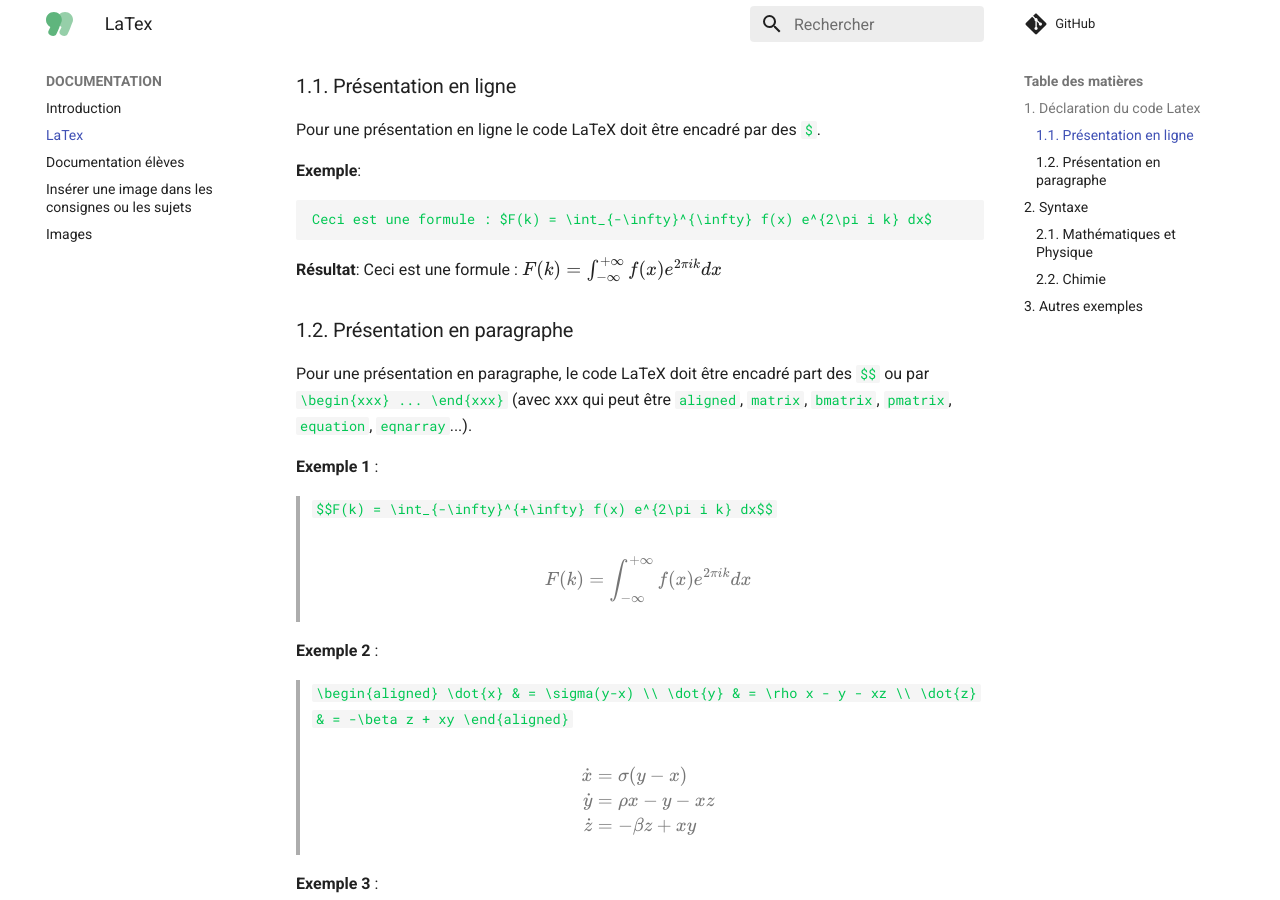
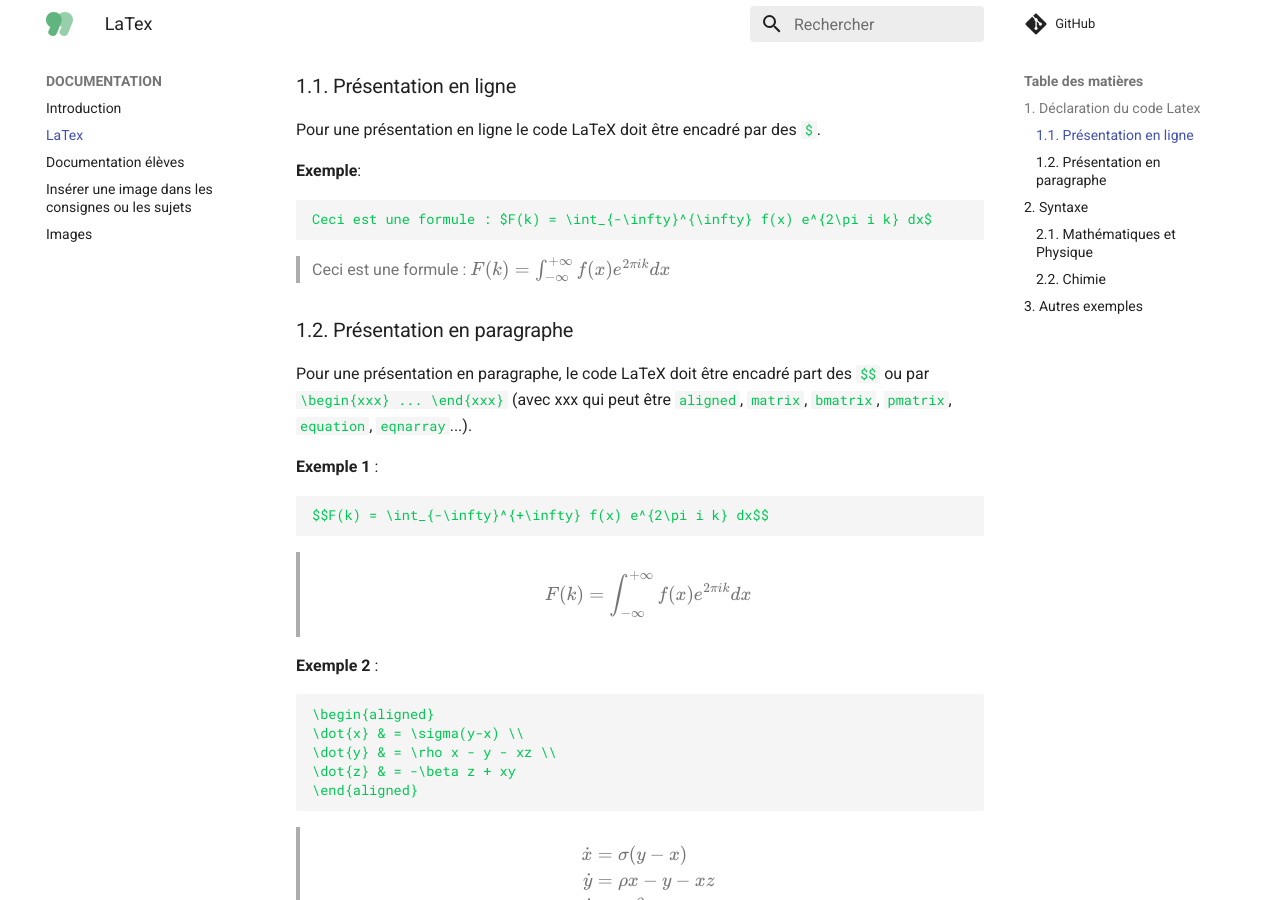
Before and after one commit to mon-oral/documentation, an MkDocs documentation site: the page built from docs/LaTex.md, in a window 1280 px wide and 900 px high, scrolled down 532 px. Built offline with MkDocs 1.6.1 and Material for MkDocs 9.7.7, drawn with Linux system fonts in a browser that asks for light colours; comment, search, counter and statistics services are not loaded; the version menu is left out.

Commit message:
Update LaTex.md

````diff
--- a/docs/LaTex.md
+++ b/docs/LaTex.md
@@ -19,8 +19,7 @@ Pour une présentation en ligne le code LaTeX doit être encadré par des `$`.
 Ceci est une formule : $F(k) = \int_{-\infty}^{\infty} f(x) e^{2\pi i k} dx$
 ```
 
-**Résultat**:
-Ceci est une formule : $F(k) = \int_{-\infty}^{+\infty} f(x) e^{2\pi i k} dx$
+> Ceci est une formule : $F(k) = \int_{-\infty}^{+\infty} f(x) e^{2\pi i k} dx$
 
 
 ### 1.2. Présentation en paragraphe
@@ -30,22 +29,22 @@ Pour une présentation en paragraphe, le code LaTeX doit être encadré part des
 
 **Exemple 1** :
 
-> ```
-> $$F(k) = \int_{-\infty}^{+\infty} f(x) e^{2\pi i k} dx$$
-> ```
->
+```
+$$F(k) = \int_{-\infty}^{+\infty} f(x) e^{2\pi i k} dx$$
+```
+
 > $$F(k) = \int_{-\infty}^{+\infty} f(x) e^{2\pi i k} dx$$
 
 **Exemple 2** :
 
-> ```
-> \begin{aligned}
-> \dot{x} & = \sigma(y-x) \\
-> \dot{y} & = \rho x - y - xz \\
-> \dot{z} & = -\beta z + xy
-> \end{aligned}
->```
->
+```
+\begin{aligned}
+\dot{x} & = \sigma(y-x) \\
+\dot{y} & = \rho x - y - xz \\
+\dot{z} & = -\beta z + xy
+\end{aligned}
+```
+
 > $$
 \begin{aligned}
 \dot{x} & = \sigma(y-x) \\
@@ -56,14 +55,14 @@ $$
 
 **Exemple 3** :
 
-> ```
-> \begin{matrix}
-> 1&0&0\\
-> 0&1&0\\
-> 0&0&1\\
-> \end{matrix}
-> ```
->
+```
+\begin{matrix}
+1&0&0\\
+0&1&0\\
+0&0&1\\
+\end{matrix}
+```
+
 > \begin{matrix}
 1&0&0\\
 0&1&0\\
@@ -72,14 +71,14 @@ $$
 
 **Exemple 4** :
 
-> ```
-> \begin{bmatrix}
-> 1&0&0\\
-> 0&1&0\\
-> 0&0&1\\
-> \end{bmatrix}
-> ```
->
+```
+\begin{bmatrix}
+1&0&0\\
+0&1&0\\
+0&0&1\\
+\end{bmatrix}
+```
+
 > \begin{bmatrix}
 1&0&0\\
 0&1&0\\
@@ -88,25 +87,25 @@ $$
 
 **Exemple 5** :
 
-> ```
-> \begin{equation}
-> \left( \sum_{k=1}^n a_k b_k \right)^2 \leq \left( \sum_{k=1}^n a_k^2 \right) \left( \sum_{k=1}^n b_k^2 \right)
-> \end{equation}
-> ```
->
+```
+\begin{equation}
+\left( \sum_{k=1}^n a_k b_k \right)^2 \leq \left( \sum_{k=1}^n a_k^2 \right) \left( \sum_{k=1}^n b_k^2 \right)
+\end{equation}
+```
+
 > \begin{equation}
 \left( \sum_{k=1}^n a_k b_k \right)^2 \leq \left( \sum_{k=1}^n a_k^2 \right) \left( \sum_{k=1}^n b_k^2 \right)
 \end{equation}
 
 **Exemple 6** :
 
-> ```
-> \begin{eqnarray}
-> x' &=& &x \sin\phi &+& z \cos\phi \\
-> z' &=& - &x \cos\phi &+& z \sin\phi \\
-> \end{eqnarray}
->```
->
+```
+\begin{eqnarray}
+x' &=& &x \sin\phi &+& z \cos\phi \\
+z' &=& - &x \cos\phi &+& z \sin\phi \\
+\end{eqnarray}
+```
+
 > \begin{eqnarray}
 x' &=& &x \sin\phi &+& z \cos\phi \\
 z' &=& - &x \cos\phi &+& z \sin\phi \\
````
